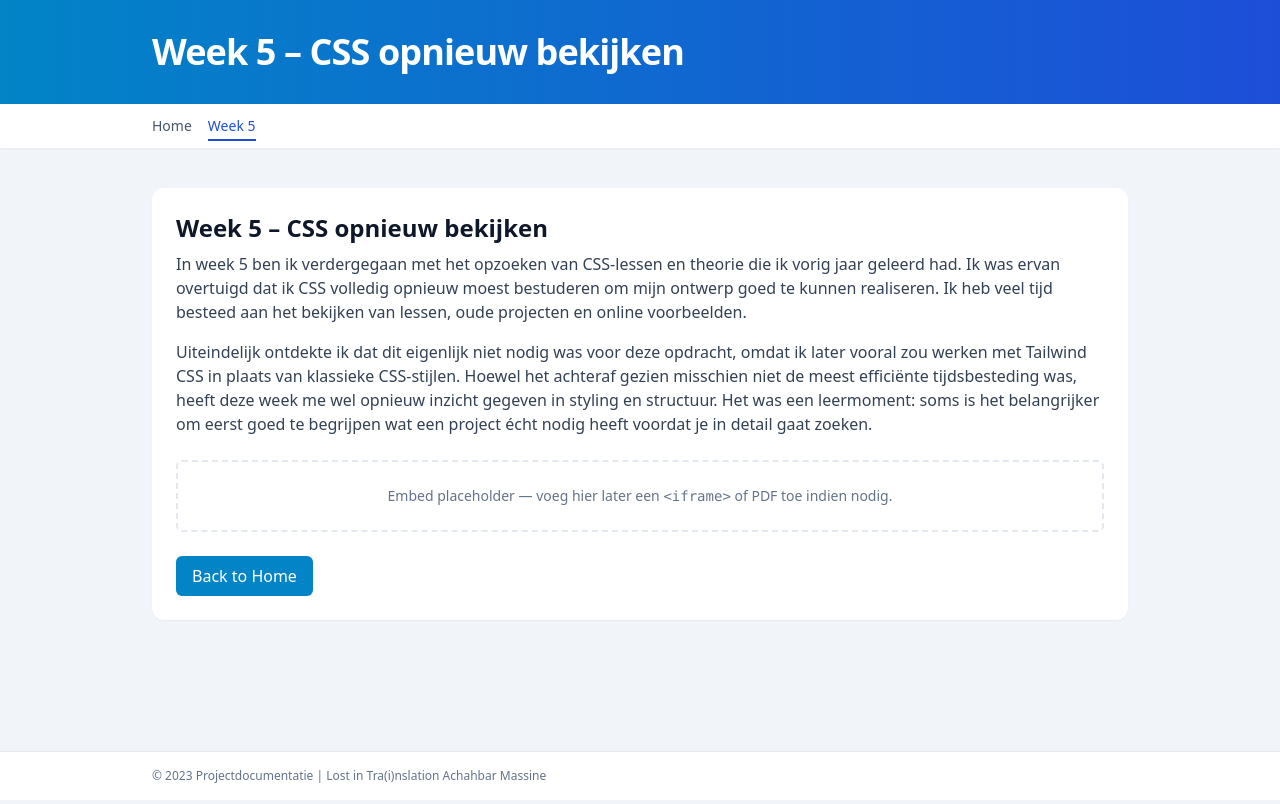
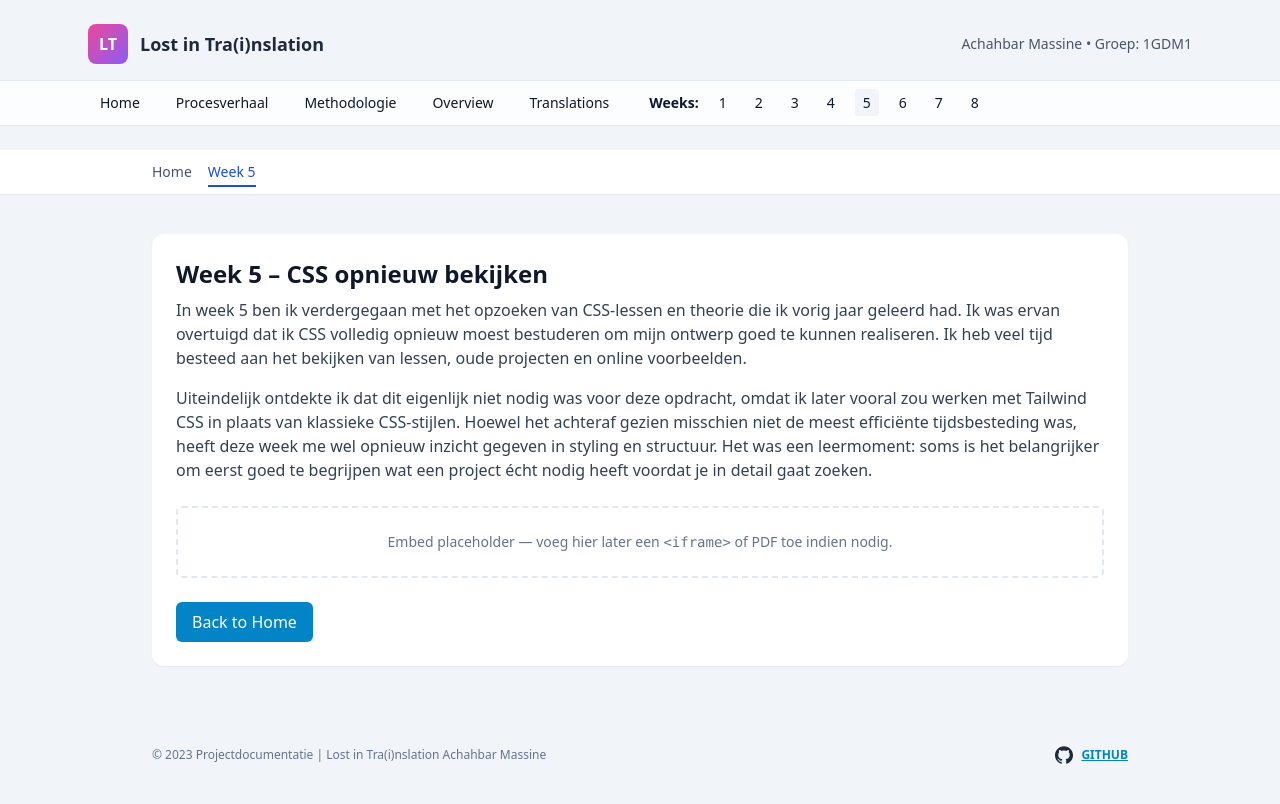
Before and after one commit to Momomo1548/lostintrainM, a website: page week5.html in a window 1280 px wide. Drawn offline with nearby package versions, Linux system fonts and the light colour scheme.

Commit message:
Update week5.html

```diff
--- a/week5.html
+++ b/week5.html
@@ -8,10 +8,35 @@
 </head>
 <body class="bg-slate-100 text-slate-900">
     <div class="min-h-screen flex flex-col">
-        <header class="bg-gradient-to-r from-sky-600 to-blue-700 text-white">
-            <div class="max-w-5xl mx-auto px-6 py-8">
-                <h1 class="text-3xl md:text-4xl font-bold tracking-tight">Week 5 – CSS opnieuw bekijken</h1>
+        <header class="py-6">
+            <div class="max-w-6xl mx-auto px-6 flex items-center justify-between">
+                <a href="index.html" class="flex items-center gap-3">
+                    <div class="w-10 h-10 rounded-lg bg-gradient-to-br from-pink-500 to-violet-500 flex items-center justify-center text-white font-semibold">LT</div>
+                    <span class="font-extrabold text-lg text-slate-800">Lost in Tra(i)nslation</span>
+                </a>
+                <div class="text-sm text-slate-600">Achahbar Massine • Groep: 1GDM1</div>
             </div>
+
+            <nav class="mt-4 bg-white/80 border-t border-b border-slate-200">
+                <div class="max-w-6xl mx-auto px-6 py-3">
+                    <ul class="flex flex-wrap gap-3 text-sm">
+                        <li><a href="index.html" class="px-3 py-2 rounded hover:bg-slate-100">Home</a></li>
+                        <li><a href="resources.html" class="px-3 py-2 rounded hover:bg-slate-100">Procesverhaal</a></li>
+                        <li><a href="methodology.html" class="px-3 py-2 rounded hover:bg-slate-100">Methodologie</a></li>
+                        <li><a href="overview.html" class="px-3 py-2 rounded hover:bg-slate-100">Overview</a></li>
+                        <li><a href="translations.html" class="px-3 py-2 rounded hover:bg-slate-100">Translations</a></li>
+                        <li class="ml-4 font-semibold">Weeks:</li>
+                        <li><a href="week1.html" class="px-2 py-1 rounded hover:bg-slate-100">1</a></li>
+                        <li><a href="week2.html" class="px-2 py-1 rounded hover:bg-slate-100">2</a></li>
+                        <li><a href="week3.html" class="px-2 py-1 rounded hover:bg-slate-100">3</a></li>
+                        <li><a href="week4.html" class="px-2 py-1 rounded hover:bg-slate-100">4</a></li>
+                        <li><a href="week5.html" class="px-2 py-1 rounded bg-slate-100">5</a></li>
+                        <li><a href="week6.html" class="px-2 py-1 rounded hover:bg-slate-100">6</a></li>
+                        <li><a href="week7.html" class="px-2 py-1 rounded hover:bg-slate-100">7</a></li>
+                        <li><a href="week8.html" class="px-2 py-1 rounded hover:bg-slate-100">8</a></li>
+                    </ul>
+                </div>
+            </nav>
         </header>
 
         <nav class="bg-white shadow-sm">
@@ -43,8 +68,11 @@
             </div>
         </main>
 
-        <footer class="bg-white border-t border-slate-200">
-            <div class="max-w-5xl mx-auto px-6 py-4 text-xs text-slate-500">&copy; 2023 Projectdocumentatie | Lost in Tra(i)nslation Achahbar Massine</div>
+        <footer class="mt-auto py-6">
+            <div class="max-w-5xl mx-auto px-6 py-4 text-xs text-slate-500 flex items-center justify-between">
+                <div>&copy; 2023 Projectdocumentatie | Lost in Tra(i)nslation Achahbar Massine</div>
+                <div><a href="https://github.com/Momomo1548/lostintrainM" class="flex items-center gap-2 text-sky-600" target="_blank" rel="noopener" aria-label="GitHub repository"><svg role="img" viewBox="0 0 24 24" xmlns="http://www.w3.org/2000/svg" width="18" height="18" fill="currentColor" class="text-slate-800"><path d="M12 .297c-6.63 0-12 5.373-12 12 0 5.303 3.438 9.8 8.205 11.385.6.113.82-.258.82-.577 0-.285-.01-1.04-.015-2.04-3.338.724-4.042-1.61-4.042-1.61-.546-1.385-1.333-1.754-1.333-1.754-1.09-.744.083-.729.083-.729 1.205.084 1.84 1.236 1.84 1.236 1.07 1.835 2.809 1.305 3.495.998.108-.776.418-1.305.762-1.605-2.665-.3-5.467-1.334-5.467-5.93 0-1.31.468-2.38 1.235-3.22-.135-.303-.54-1.523.105-3.176 0 0 1.005-.322 3.3 1.23.96-.267 1.98-.399 3-.405 1.02.006 2.04.138 3 .405 2.28-1.552 3.285-1.23 3.285-1.23.645 1.653.24 2.873.12 3.176.765.84 1.23 1.91 1.23 3.22 0 4.61-2.805 5.625-5.475 5.92.42.36.81 1.096.81 2.22 0 1.606-.015 2.896-.015 3.286 0 .315.21.69.825.57C20.565 22.092 24 17.592 24 12.297 24 5.67 18.627.297 12 .297z"/></svg><span class="underline font-semibold">GITHUB</span></a></div>
+            </div>
         </footer>
     </div>
 </body>
```
